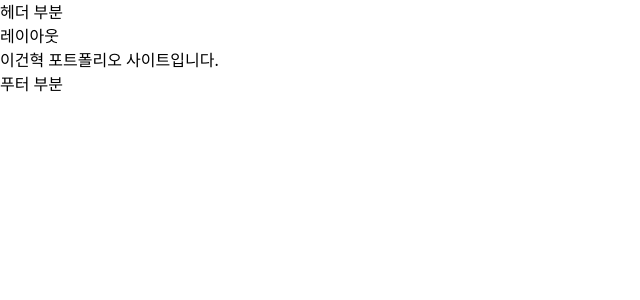
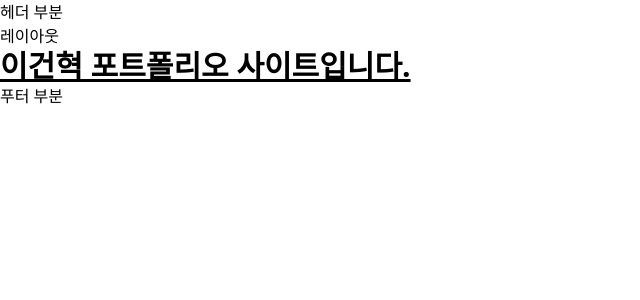
Before and after one commit to Sy2tema/next-fortpolio, a Next.js app: page / in a window 1280 px wide. Shown: the top 300 px of the page, without its empty margins (0-640 px from the left). Built offline with nearby package versions, Linux system fonts and the light colour scheme.

Commit message:
Install "postcss", "autoprefixer" package

```diff
--- a/package.json
+++ b/package.json
@@ -14,8 +14,10 @@
     "react-dom": "18.2.0"
   },
   "devDependencies": {
+    "autoprefixer": "^10.4.7",
     "eslint": "8.18.0",
     "eslint-config-next": "12.1.6",
+    "postcss": "^8.4.14",
     "tailwindcss": "^3.1.4"
   }
 }
--- a/pages/index.js
+++ b/pages/index.js
@@ -10,7 +10,9 @@
         <meta name="description" content="Generated by create next app" />
         <link rel="icon" href="/favicon.ico" />
       </Head>
-      <h1>이건혁 포트폴리오 사이트입니다.</h1>
+      <h1 className="text-3xl font-bold underline">
+        이건혁 포트폴리오 사이트입니다.
+      </h1>
     </Layout>
   )
 }
```
Also changed, not shown: 1 other file (tests, documents, lock files or other folders).
